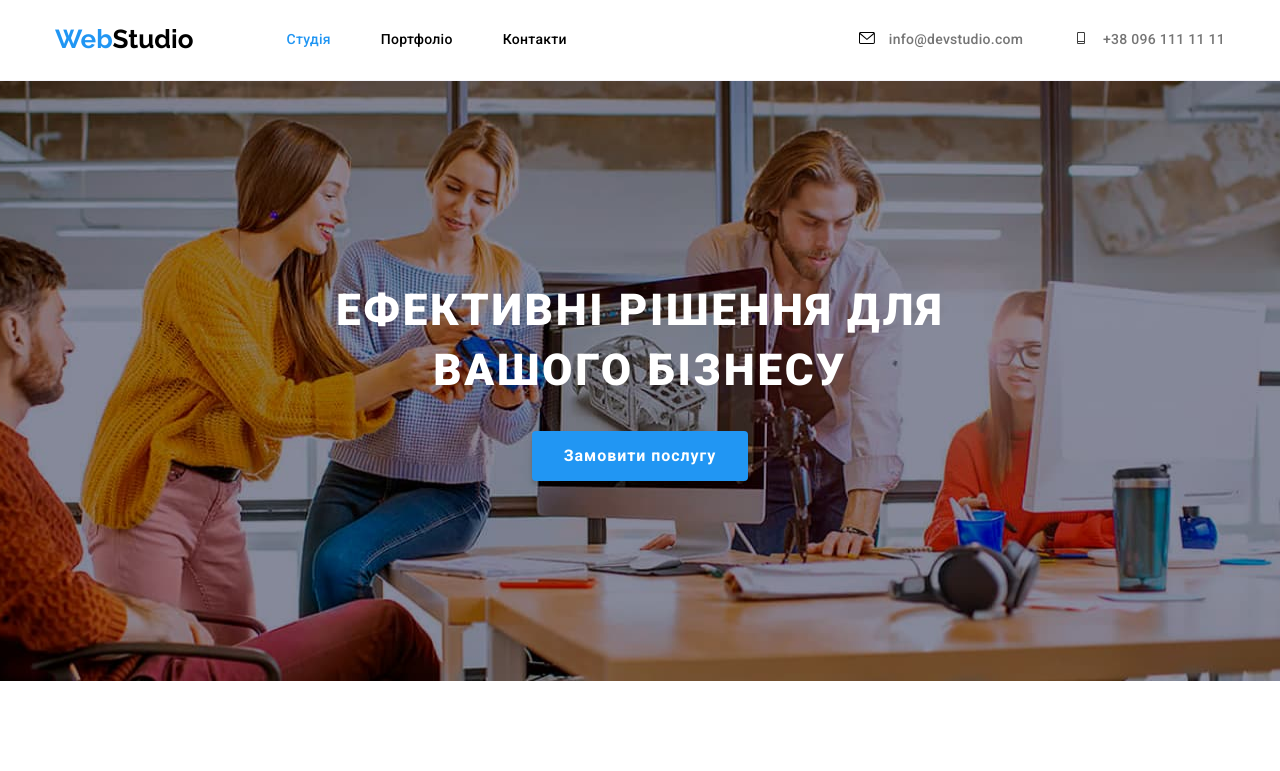
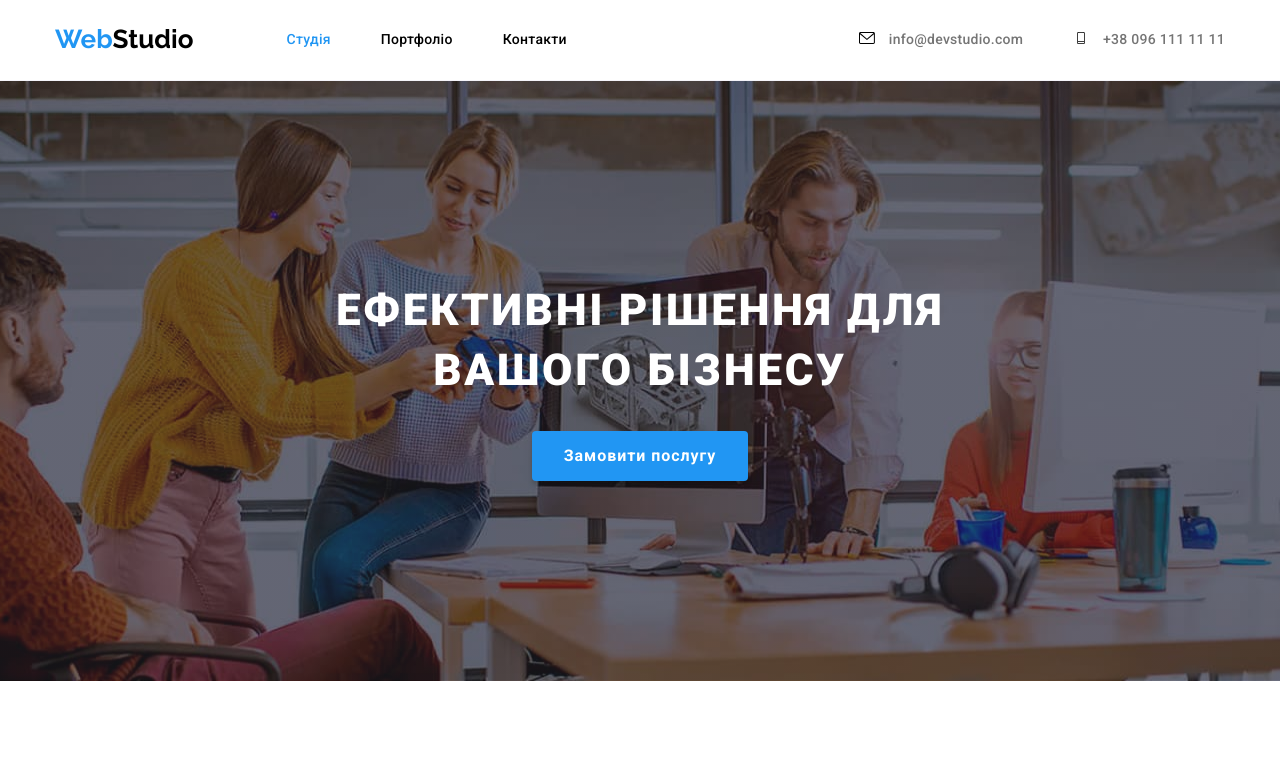
Before and after one commit to SerShem/goit-markup-hw-04, a plain HTML site: page index.html in a window 1280 px wide. Shown: the top 771 px of the page. Drawn offline with nearby package versions, Linux system fonts and the light colour scheme.

Commit message:
version 3

```diff
--- a/css/styles.css
+++ b/css/styles.css
@@ -290,11 +290,11 @@ a:focus .header-icon {
 .super-section {
   padding: 200px 0;
   background: var(--section-darkgrey);
-  background-image: /*linear-gradient(
+  background-image: linear-gradient(
     rgba(47, 48, 58, 0.4),
     rgba(47, 48, 58, 0.4)
-  ), */
-  url(/images/people_develop_a_car_model.jpg);
+  ),
+  url(../images/people_develop_a_car_model.jpg);
   background-repeat: no-repeat;
   background-position: center;
 }
```
